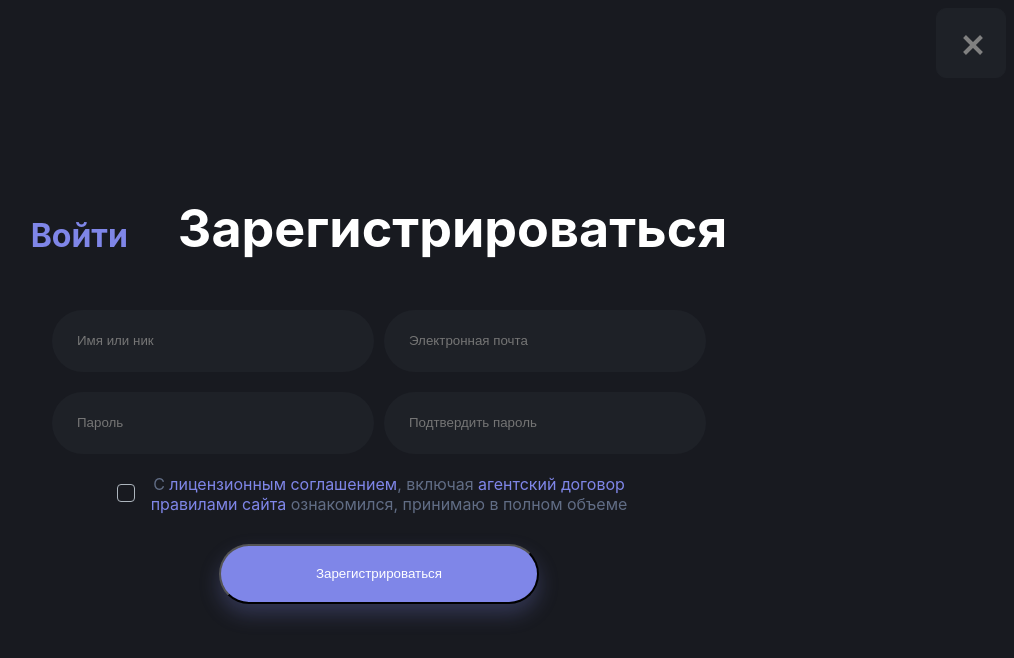
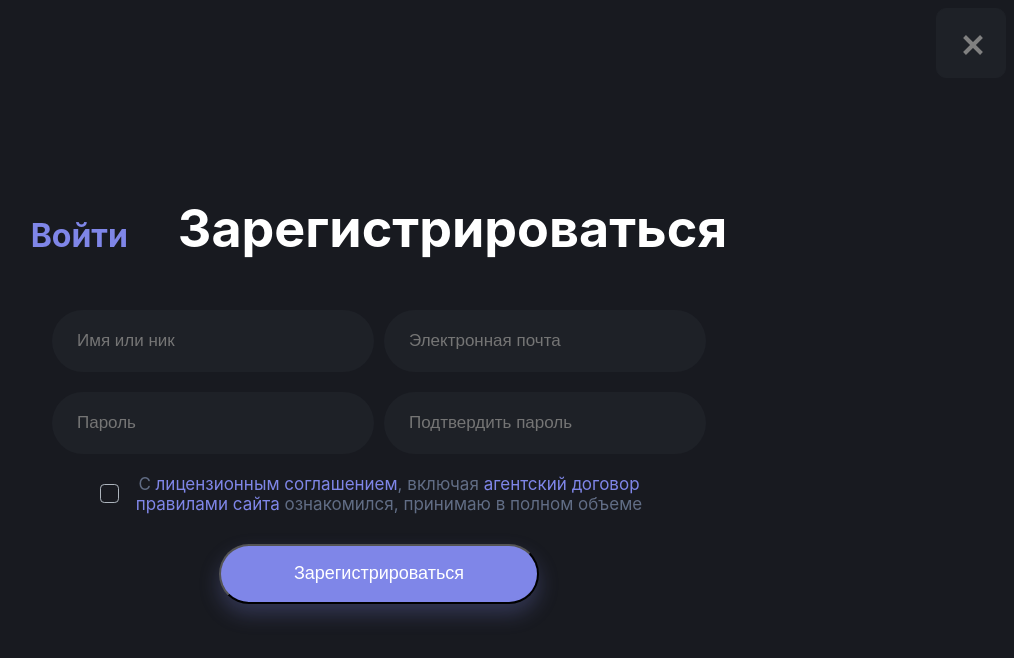
Before and after one commit to ex1one/Pet-Project, a React (Vite) app: page / in a window 1280 px wide. Shown: the top 658 px of the page, without its empty margins (261-1275 px from the left). Built offline with nearby package versions, Linux system fonts and the light colour scheme.

Commit message:
Changed colors in inputs, buttons, changed font size

```diff
--- a/src/components/Button/button.module.scss
+++ b/src/components/Button/button.module.scss
@@ -4,6 +4,7 @@
   width: 320px;
   height: 60px;
   cursor: pointer;
+  font-size: 18px;
 }
 
 .yellow {
--- a/src/components/Input/input.module.scss
+++ b/src/components/Input/input.module.scss
@@ -1,6 +1,8 @@
 .input {
   display: block;
   width: 295px;
+  font-size: 17px;
+  color: #fff;
   height: 60px;
   border-radius: 50px;
   background-color: #1E2127;
--- a/src/components/Registration/registration.module.scss
+++ b/src/components/Registration/registration.module.scss
@@ -59,6 +59,7 @@
       cursor: pointer;
       align-items: center;
       position: relative;
+      font-size: 17px;
 
       &::before{
         content: '';
```
